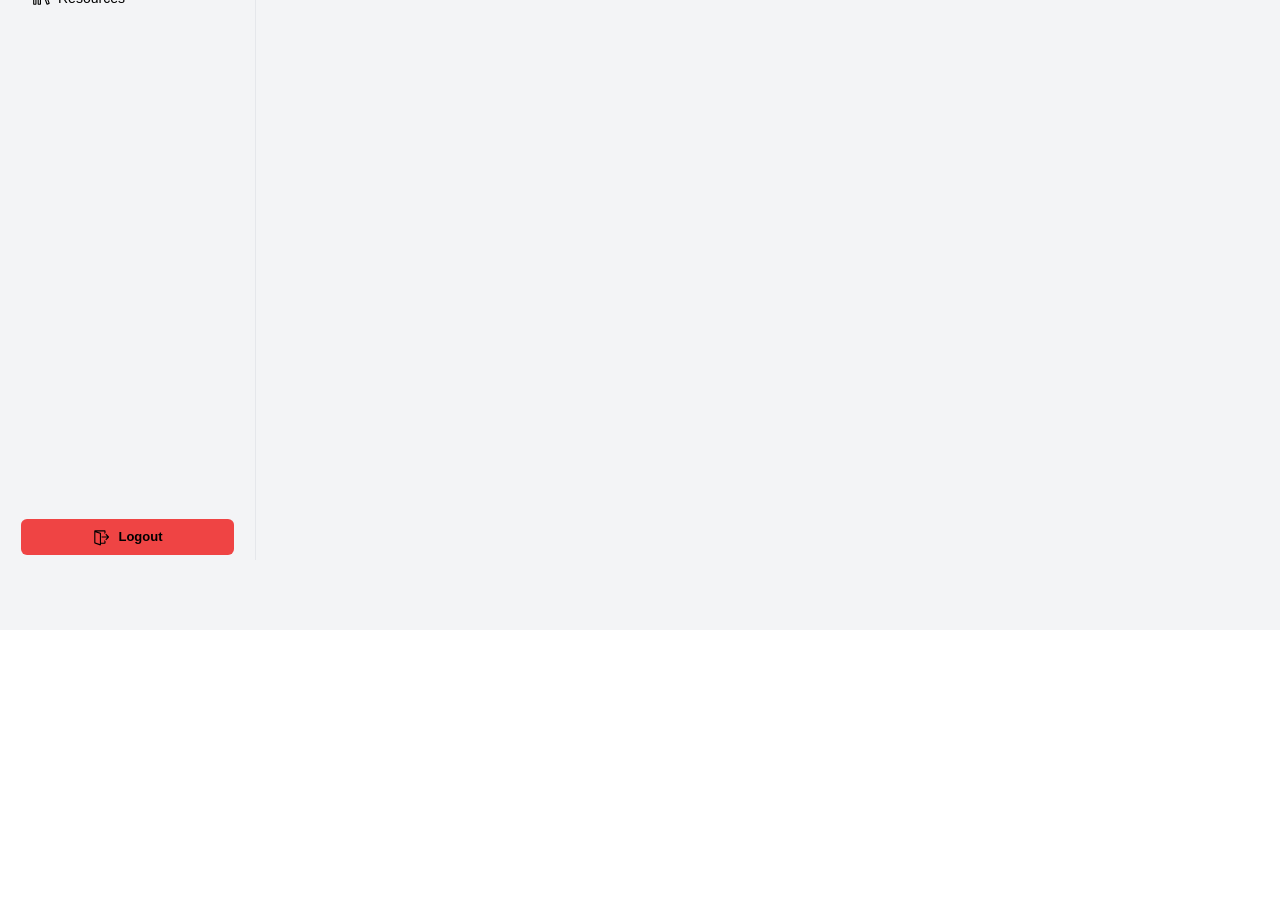
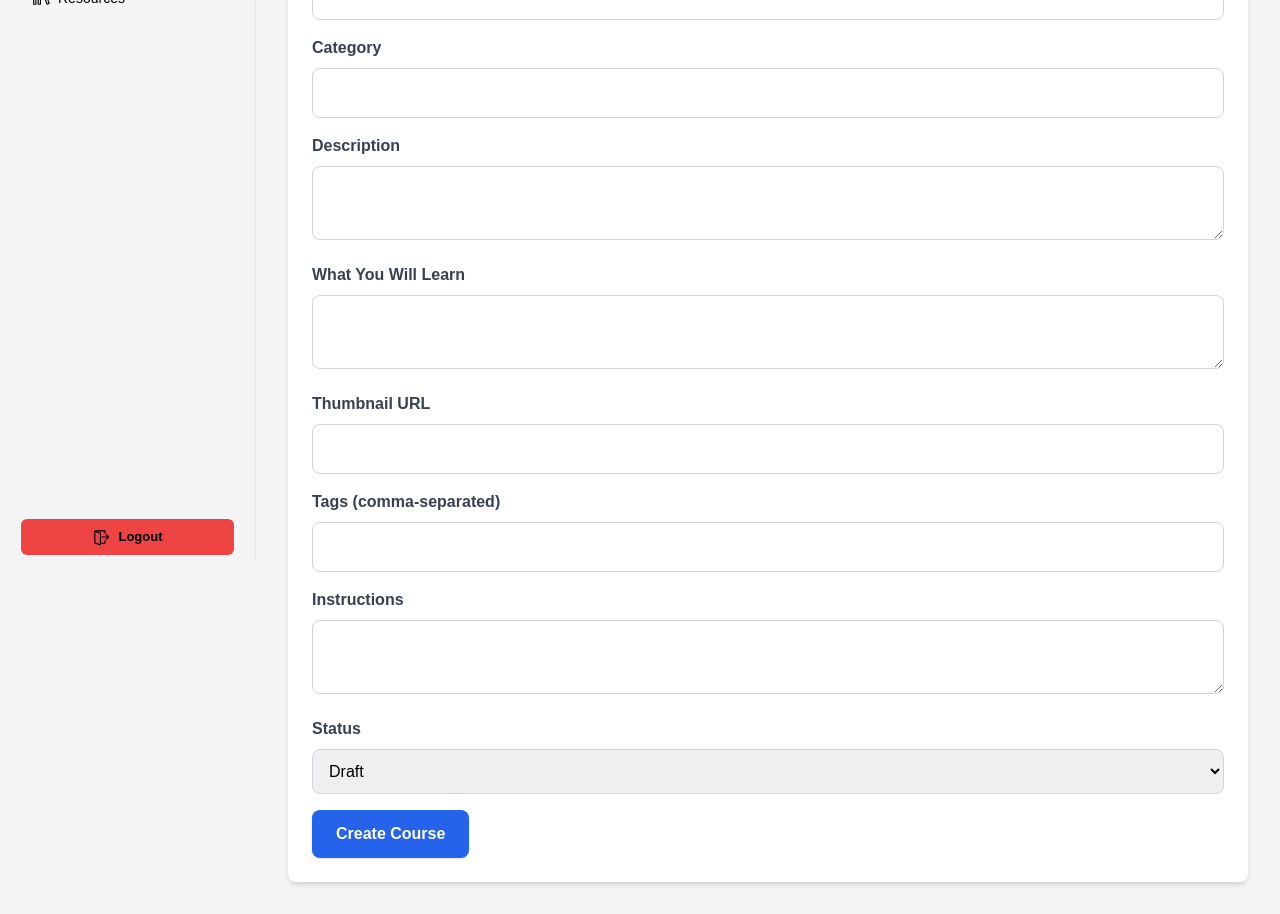
Before and after one commit to musnymubarak/EduLink-Peer-Tutoring-App, a React (Create React App) app in the folder frontend/: page /dashboard/instructor/add-course in a window 1280 px wide. Shown: the part 240-1154 px from the top of the page. Before the commit the page ends 870 px from the top, so only its background shows below. Built offline with nearby package versions, Linux system fonts and the light colour scheme.

Commit message:
Created the structure of Add course form

```diff
--- a/frontend/src/components/dashboard/tutor/TAddCourses.js
+++ b/frontend/src/components/dashboard/tutor/TAddCourses.js
@@ -1,8 +1,9 @@
+import React from "react";
 import Sidebar from "../Sidebar";
 
-export default function TAddCourses(){
-    return(
-        <div>
+export default function TAddCourses() {
+
+  return (
     <div className="flex min-h-screen bg-gray-100">
       {/* Sidebar */}
       <div className="fixed top-0 left-0 w-64 h-screen bg-richblue-800 border-r border-richblack-700">
@@ -13,8 +14,99 @@ export default function TAddCourses(){
       <div className="flex-1 ml-64 p-8 overflow-y-auto">
         <h1 className="text-3xl font-bold text-gray-800 mb-4">Add New Course</h1>
 
+        {/* Form */}
+        <form className="bg-white p-6 rounded-lg shadow-md space-y-4">
+          {/* Course Name */}
+          <div>
+            <label className="block text-gray-700 font-bold mb-2">Course Name</label>
+            <input
+              type="text"
+              name="courseName"
+              required
+              className="w-full border border-gray-300 rounded-lg p-3"
+            />
+          </div>
+
+          {/* Category */}
+          <div>
+            <label className="block text-gray-700 font-bold mb-2">Category</label>
+            <input
+              type="text"
+              name="category"
+              required
+              className="w-full border border-gray-300 rounded-lg p-3"
+            />
+          </div>
+
+          {/* Description */}
+          <div>
+            <label className="block text-gray-700 font-bold mb-2">Description</label>
+            <textarea
+              name="courseDescription"
+              className="w-full border border-gray-300 rounded-lg p-3"
+            />
+          </div>
+
+          {/* What You Will Learn */}
+          <div>
+            <label className="block text-gray-700 font-bold mb-2">What You Will Learn</label>
+            <textarea
+              name="whatYouWillLearn"
+              className="w-full border border-gray-300 rounded-lg p-3"
+            />
+          </div>
+
+          {/* Thumbnail */}
+          <div>
+            <label className="block text-gray-700 font-bold mb-2">Thumbnail URL</label>
+            <input
+              type="text"
+              name="thumbnail"
+              className="w-full border border-gray-300 rounded-lg p-3"
+            />
+          </div>
+
+          {/* Tags */}
+          <div>
+            <label className="block text-gray-700 font-bold mb-2">Tags (comma-separated)</label>
+            <input
+              type="text"
+              name="tag"
+              required
+              className="w-full border border-gray-300 rounded-lg p-3"
+            />
+          </div>
+
+          {/* Instructions */}
+          <div>
+            <label className="block text-gray-700 font-bold mb-2">Instructions</label>
+            <textarea
+              name="instructions"
+              className="w-full border border-gray-300 rounded-lg p-3"
+            />
+          </div>
+
+          {/* Status */}
+          <div>
+            <label className="block text-gray-700 font-bold mb-2">Status</label>
+            <select
+              name="status"
+              className="w-full border border-gray-300 rounded-lg p-3"
+            >
+              <option value="Draft">Draft</option>
+              <option value="Published">Published</option>
+            </select>
+          </div>
+
+          {/* Submit Button */}
+          <button
+            type="submit"
+            className="px-6 py-3 bg-blue-600 text-white font-bold rounded-lg shadow hover:bg-blue-700 focus:ring-2 focus:ring-blue-500 focus:outline-none"
+          >
+            Create Course
+          </button>
+        </form>
       </div>
     </div>
-        </div>
-    )
+  );
 }
```
Lines whose indentation alone changed are shown as unchanged.
